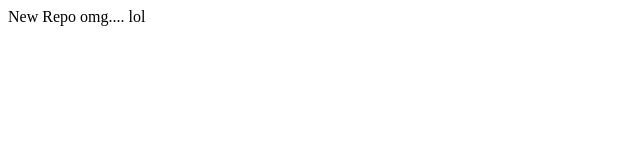
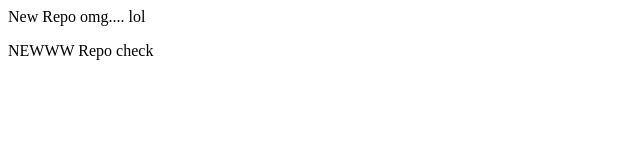
Before and after one commit to Suvadip007/localrepo, a plain HTML site: page index.html in a window 1280 px wide. Shown: the whole page, without its empty margins (0-640 px from the left). Drawn offline with Linux system fonts and the light colour scheme.

Commit message:
last changes

```diff
--- a/index.html
+++ b/index.html
@@ -1 +1,4 @@
 <p>New Repo omg....   lol </p>
+<p>NEWWW Repo check
+
+</p>
```
